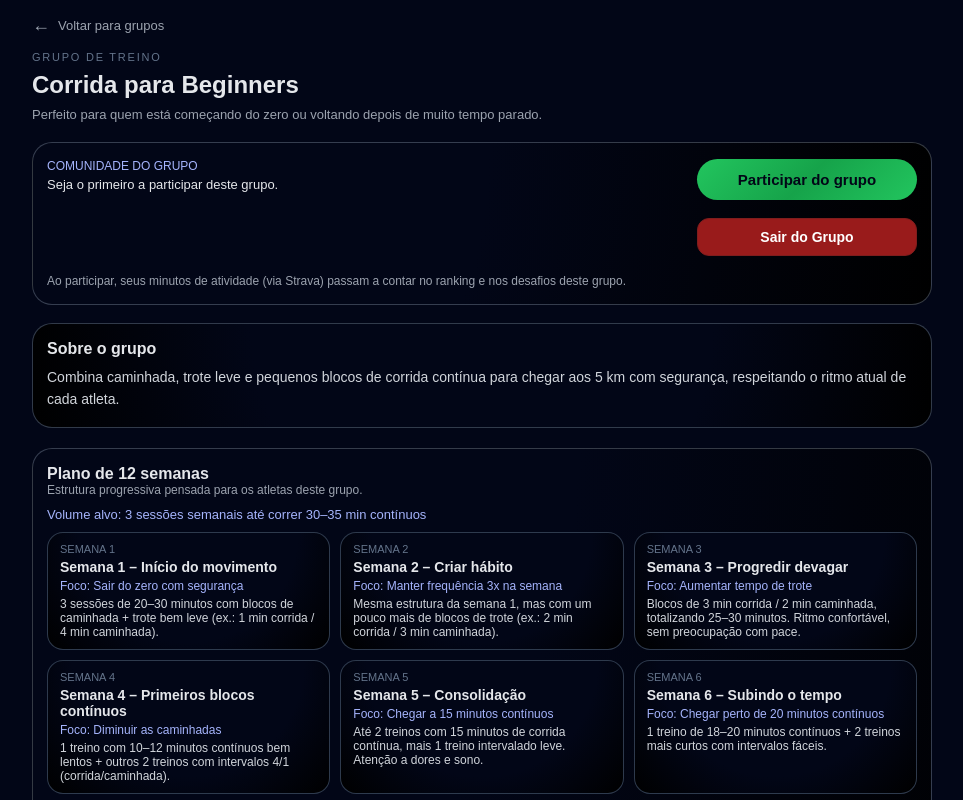
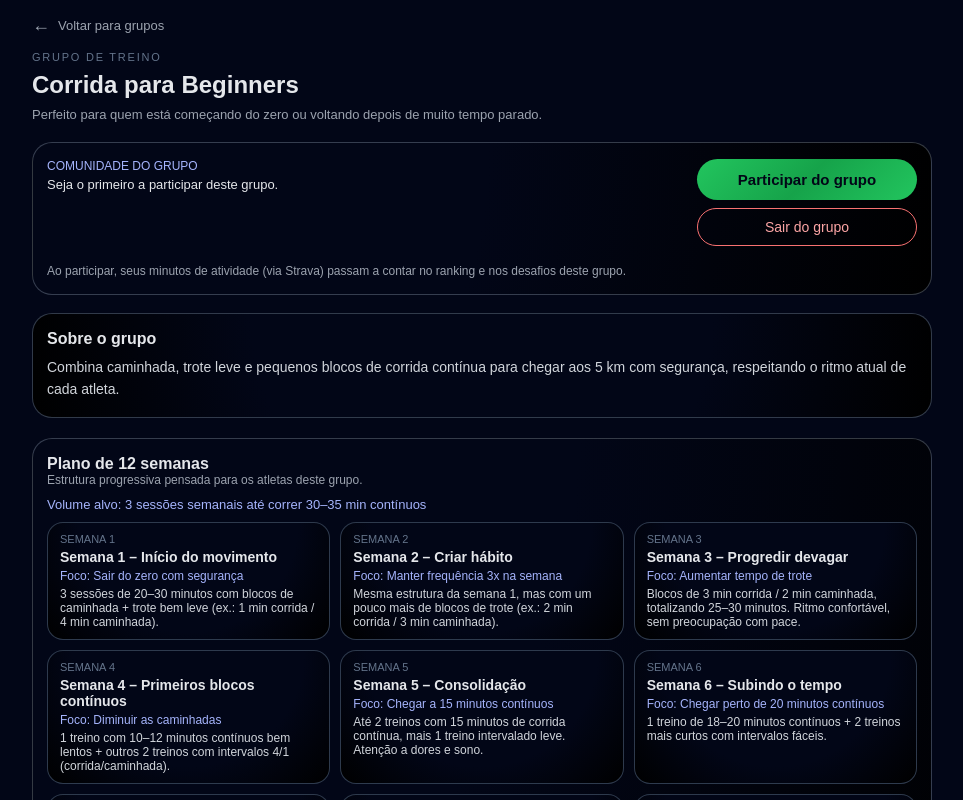
Before and after one commit to rafaelmorch/sportplatform, a Next.js app: page /groups/beginners-running in a window 1280 px wide. Shown: the top 800 px of the page, without its empty margins (158-1121 px from the left). Built offline with nearby package versions, Linux system fonts and the light colour scheme; no server answers; the database is empty.

Commit message:
Simplify LeaveGroupButton to single working button

```diff
--- a/app/groups/[slug]/LeaveGroupButton.tsx
+++ b/app/groups/[slug]/LeaveGroupButton.tsx
@@ -1,66 +1,85 @@
+// app/groups/[slug]/LeaveGroupButton.tsx
 "use client";
 
-import { useState } from "react";
+import { useState, useTransition } from "react";
+import { useRouter } from "next/navigation";
 import { supabaseBrowser } from "@/lib/supabase-browser";
-import { useRouter } from "next/navigation";
 
 type LeaveGroupButtonProps = {
   groupSlug: string;
 };
 
 export default function LeaveGroupButton({ groupSlug }: LeaveGroupButtonProps) {
+  const [isPending, startTransition] = useTransition();
+  const [errorMessage, setErrorMessage] = useState<string | null>(null);
+
+  const router = useRouter();
   const supabase = supabaseBrowser;
-  const router = useRouter();
-  const [loading, setLoading] = useState(false);
 
-  async function handleLeave() {
-    setLoading(true);
+  const handleClick = async () => {
+    if (isPending) return;
 
+    setErrorMessage(null);
+
+    // 1) Garantir que o usuário está logado
     const {
       data: { user },
+      error: authError,
     } = await supabase.auth.getUser();
 
-    if (!user) {
-      alert("Você precisa estar logado.");
-      setLoading(false);
+    if (authError || !user) {
+      setErrorMessage("Você precisa estar logado para sair do grupo.");
       return;
     }
 
-    const { error } = await supabase
+    // 2) Remover da tabela group_members
+    const { error: deleteError } = await supabase
       .from("group_members")
       .delete()
       .eq("userId", user.id)
       .eq("groupSlug", groupSlug);
 
-    if (error) {
-      console.error("Erro ao sair do grupo:", error);
-      alert("Não foi possível sair do grupo.");
-      setLoading(false);
+    if (deleteError) {
+      console.error("Erro ao sair do grupo:", deleteError);
+      setErrorMessage("Não foi possível sair do grupo.");
       return;
     }
 
-    // Atualiza a página
-    router.refresh();
-    setLoading(false);
-  }
+    // 3) Atualizar a tela (contagem de membros etc.)
+    startTransition(() => router.refresh());
+  };
 
   return (
+    <div style={{ display: "flex", flexDirection: "column", gap: 4 }}>
       <button
-      onClick={handleLeave}
-      disabled={loading}
+        type="button"
+        onClick={handleClick}
+        disabled={isPending}
         style={{
-        marginTop: 10,
-        backgroundColor: "#991b1b",
-        padding: "10px 14px",
-        borderRadius: 12,
-        color: "white",
+          padding: "10px 16px",
+          borderRadius: 999,
+          border: "1px solid #f87171",
+          backgroundColor: "transparent",
+          color: "#fca5a5",
           fontSize: 14,
-        fontWeight: 600,
-        border: "1px solid #7f1d1d",
-        width: "100%",
+          fontWeight: 500,
+          cursor: isPending ? "default" : "pointer",
         }}
       >
-      {loading ? "Saindo..." : "Sair do Grupo"}
+        {isPending ? "Saindo..." : "Sair do grupo"}
       </button>
+
+      {errorMessage && (
+        <p
+          style={{
+            fontSize: 12,
+            color: "#f97373",
+            margin: 0,
+          }}
+        >
+          {errorMessage}
+        </p>
+      )}
+    </div>
   );
 }
```
Lines whose indentation alone changed are shown as unchanged.
